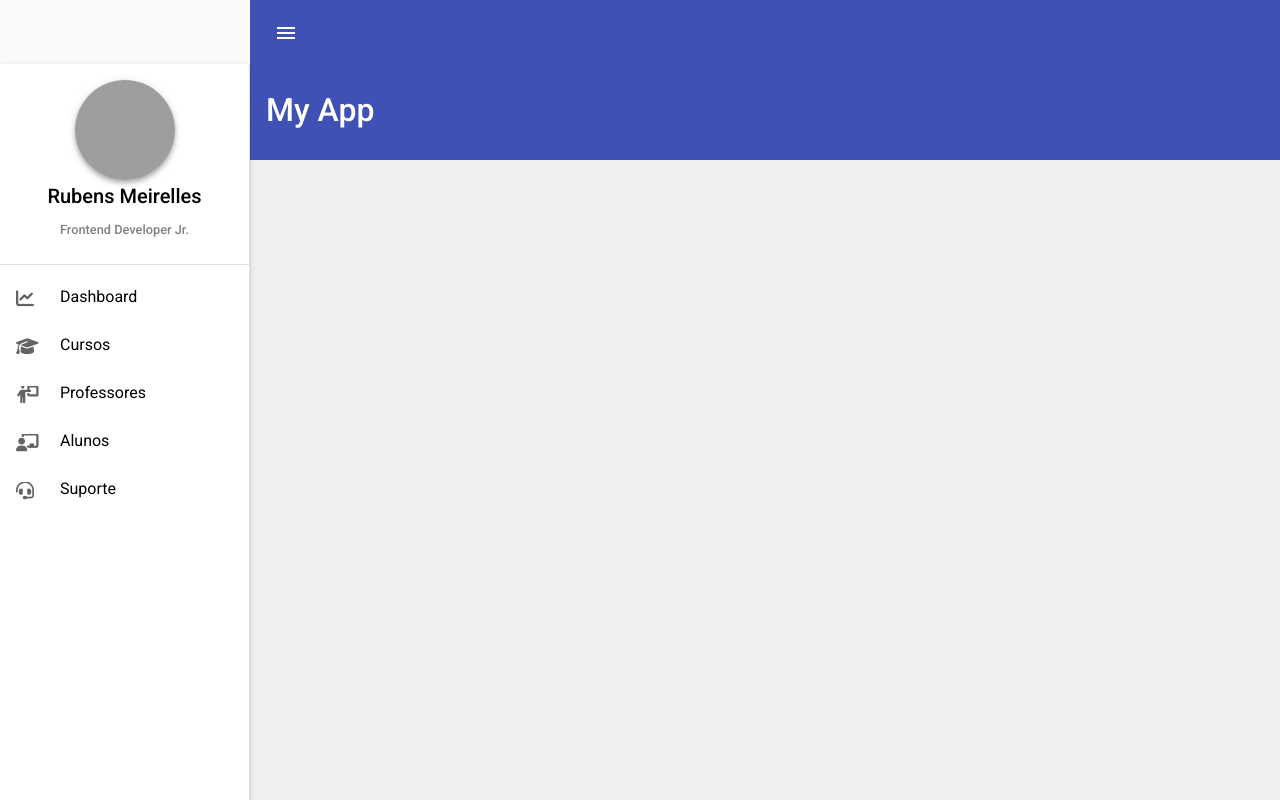
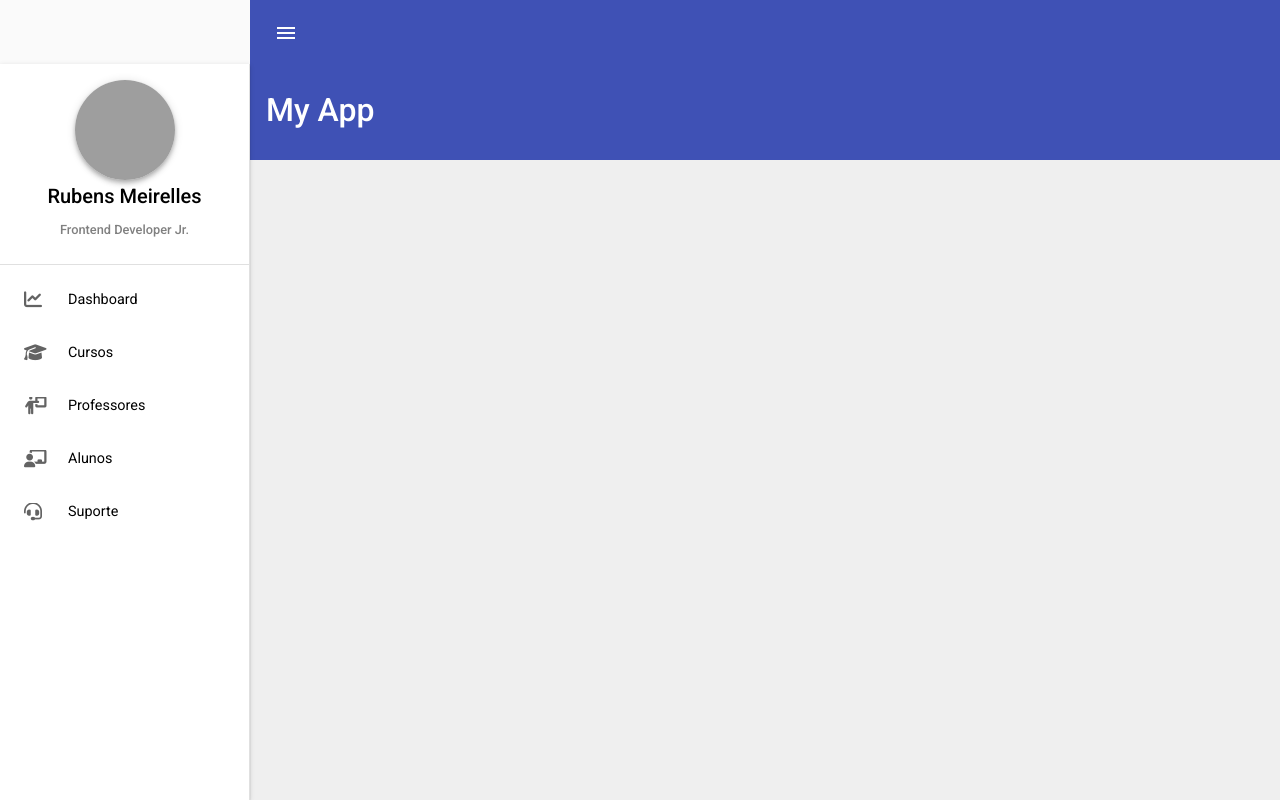
Before and after one commit to rubensmeirelles/ProjectSchool, an Angular app: page / in a window 1280 px wide. Built offline with nearby package versions, Linux system fonts and the light colour scheme; grey boxes are pictures that could not be loaded.

Commit message:
Estilizando os itens do menu

```diff
--- a/src/app/app.component.scss
+++ b/src/app/app.component.scss
@@ -79,4 +79,23 @@
     color: gray;
   }
 
+  mat-nav-list{
+    padding: 8px;
+
+    a{
+      border-radius: 10px;
+      margin-bottom: 4px;
+      padding-top: 1px;
+      font-size: 0.9rem;
+
+      span{
+        padding-top: 4px;
+      }
+    }
+
+    a:hover, .active{
+      background-color: #e6e6e6;
+    }
+  }
+
 }
```
